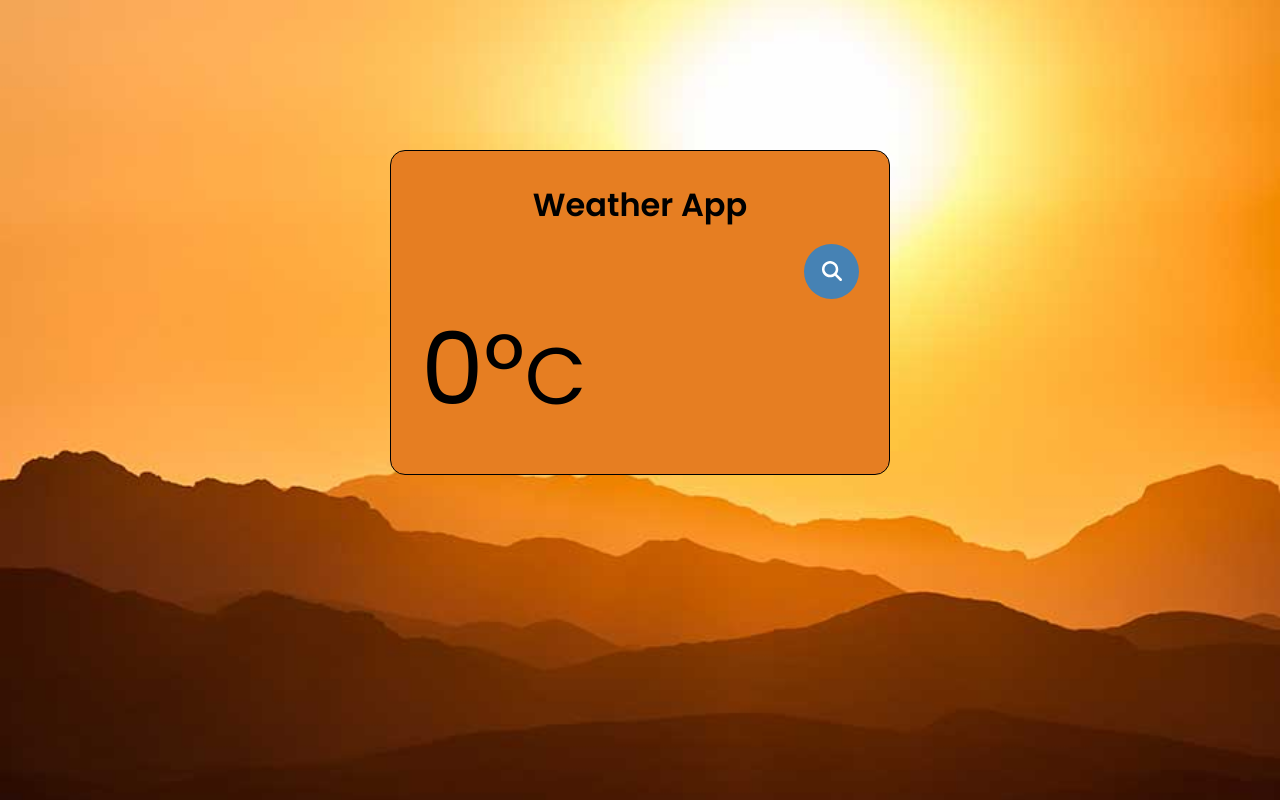
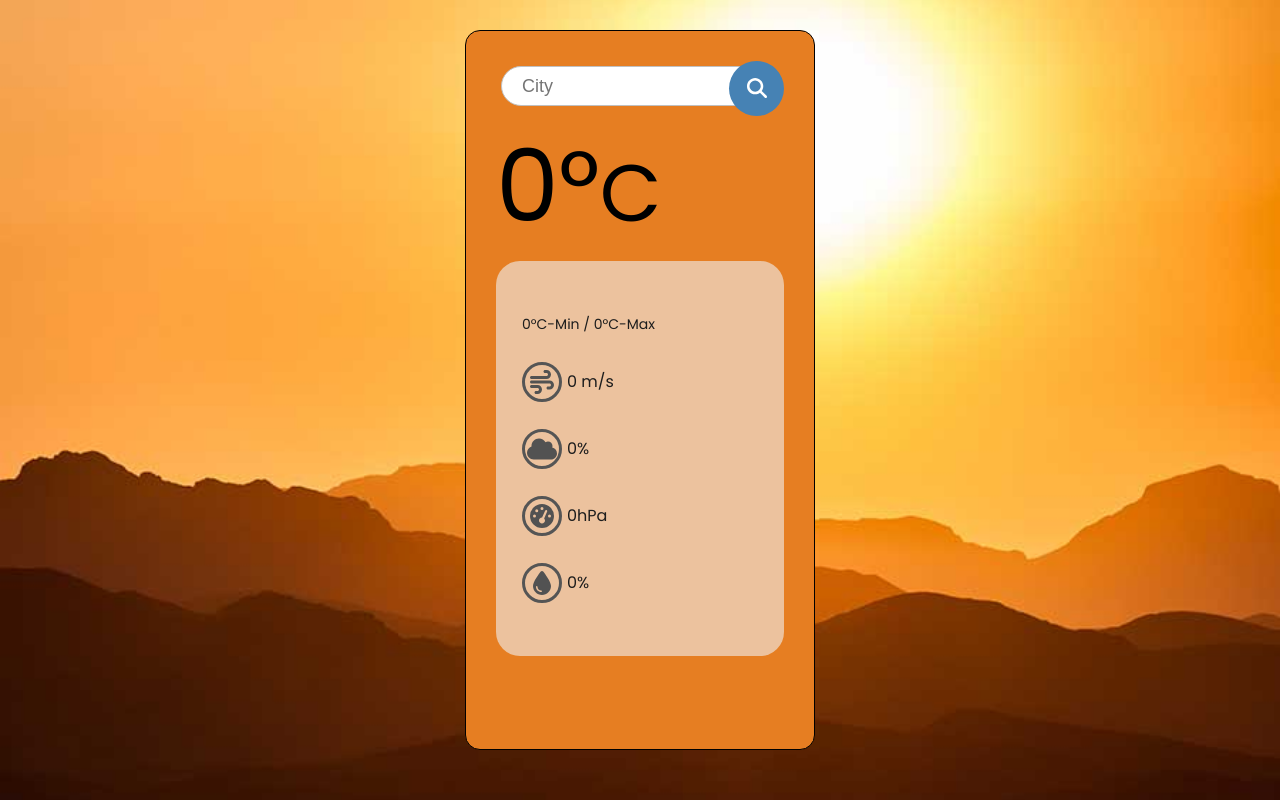
Before and after one commit to MaurSc/WeatherApp, an Angular app: page / in a window 1280 px wide. Built offline with nearby package versions, Linux system fonts and the light colour scheme; no server answers.

Commit message:
agregando el contenedor de los datos climaticos

```diff
--- a/src/app/app.module.ts
+++ b/src/app/app.module.ts
@@ -1,20 +1,22 @@
 import { NgModule } from '@angular/core';
 import { BrowserModule } from '@angular/platform-browser';
 import { HttpClientModule }  from '@angular/common/http';
+import { FontAwesomeModule } from '@fortawesome/angular-fontawesome';
 
 import { AppRoutingModule } from './app-routing.module';
 import { AppComponent } from './app.component';
 import { BackgroundImageComponent } from './components/background-image/background-image.component';
 import { FrameWeatherComponent } from './components/frame-weather/frame-weather.component';
-import { FontAwesomeModule } from '@fortawesome/angular-fontawesome';
 import { FormButtonComponent } from './components/form-button/form-button.component';
+import { FrameContentComponent } from './components/frame-content/frame-content.component';
 
 @NgModule({
   declarations: [
     AppComponent,
     BackgroundImageComponent,
     FrameWeatherComponent,
-    FormButtonComponent
+    FormButtonComponent,
+    FrameContentComponent
   ],
   imports: [
     BrowserModule,
--- a/src/app/components/form-button/form-button.component.css
+++ b/src/app/components/form-button/form-button.component.css
@@ -1,13 +1,12 @@
 
 .form-container{
     position: relative;
-    margin-top:15px;
     padding:5px;
     display: flex;
     justify-content: flex-end;
 }
 .form-container input{
-    width:0px;
+    width:280px;
     height: 40px;
     padding:0 20px;
     font-size: 18px;
@@ -15,7 +14,6 @@
     outline: none;
     border: 1px  solid silver;
     border-radius: 30px;
-    transition: all 1s ease;
 }
 .btn{
     position: absolute;
@@ -31,9 +29,3 @@
     border-radius:50%;
     cursor: pointer;
 }
-.form-container:hover input{
-    width:240px;
-}
-.form-container input:focus{
-    width:240px;
-}
--- /dev/null
+++ b/src/app/components/frame-content/frame-content.component.css
@@ -0,0 +1,52 @@
+.details{
+    padding: 26px;
+    height: 60%;
+    width: 100%;
+    background-color: rgb(241, 241, 241,0.60);
+    border-radius: 24px;
+    display: flex;
+    flex-direction: column;
+    justify-content: space-evenly;
+}
+.minmax{
+    color: #1d1d1d;
+    font-size: 14px;
+    text-align: left;
+}
+.detail{
+    display: flex;
+    align-items:center;
+}
+
+.detail p{
+    color: #1d1d1d;
+    font-size: 16px;
+    margin-left:5px;
+}
+
+.icon{
+    width: 40px;
+    height: 40px;
+    border: 3px solid #555;
+    border-radius: 50%;
+
+}
+fa-icon{
+    font-size: 24px;
+    color: #525252;
+    text-align:center;
+}
+
+.info{
+    font-size:10px;
+    margin-left: 10px;
+    padding: 2px;
+    border: 1px solid #525252;
+    border-radius:3px;
+    display:none;
+    transition: all .5s;
+}
+
+.detail:hover .info{
+    display:block;
+}
--- /dev/null
+++ b/src/app/components/frame-content/frame-content.component.html
@@ -0,0 +1,43 @@
+
+    <div class="details">
+        <div class="minmax">
+            <p>{{tempMin}}&#176;<span>C</span>-Min / {{tempMax}}&#176;<span>C</span>-Max</p>
+        </div>
+        <div class="detail">
+
+            <fa-icon
+            [icon]="faWind"
+            class="icon"
+            >
+            </fa-icon>
+            <p>{{wind}} m/s</p>
+            <span class="info">wind speed</span>
+        </div>
+        <div class="detail">
+            <fa-icon
+            [icon]="faCloud"
+            class="icon"
+            >
+            </fa-icon>
+            <p>{{cloud}}%</p>
+            <span class="info">Cloudiness</span>
+        </div>
+        <div class="detail">
+            <fa-icon
+            [icon]="faGaugeHigh"
+            class="icon"
+            >
+            </fa-icon>
+            <p>{{pressure}}hPa</p>
+            <span class="info">Pressure in hPa</span>
+        </div>
+        <div class="detail">
+            <fa-icon
+            [icon]="faDroplet"
+            class="icon"
+            >
+            </fa-icon>
+            <p>{{humidity}}%</p>
+            <span class="info">Humidity percent</span>
+        </div>
+    </div>
--- /dev/null
+++ b/src/app/components/frame-content/frame-content.component.ts
@@ -0,0 +1,28 @@
+import { Component, OnInit, Input } from '@angular/core';
+
+import { faWind, faCloud, faDroplet, faGaugeHigh } from '@fortawesome/free-solid-svg-icons';
+
+@Component({
+  selector: 'app-frame-content',
+  templateUrl: './frame-content.component.html',
+  styleUrls: ['./frame-content.component.css']
+})
+export class FrameContentComponent implements OnInit {
+  @Input() tempMin:number =0;
+  @Input() tempMax:number =0;
+  @Input() wind:number =0;
+  @Input() cloud:number =0;
+  @Input() pressure:number =0;
+  @Input() humidity:number =0;
+  //icons
+  faWind = faWind;
+  faCloud = faCloud;
+  faDroplet = faDroplet;
+  faGaugeHigh = faGaugeHigh;
+  grade:string = ' &#176;';
+  constructor() { }
+
+  ngOnInit(): void {
+  }
+
+}
--- a/src/app/components/frame-weather/frame-weather.component.css
+++ b/src/app/components/frame-weather/frame-weather.component.css
@@ -1,22 +1,21 @@
 .container{
-    max-width: 500px;
+    max-width: 350px;
+    height: 90%;
     margin:30px auto;
-    margin-top:150px;
-    overflow: auto;
-    min-height: 300px;
     border: 1px solid black;
     padding: 30px;
     border-radius: 15px;
     text-align: center;
+    align-items:baseline;
 }
 .temperature{
     display: flex;
     justify-content: space-between;
 }
-.temperature h2{
+h2{
     text-align: right;
-    font-size: 18px;
-    margin-top: 15px;
+    font-size: 16px;
+    margin-top: 10px;
 }
 .temperature p{
     font-size:100px;
@@ -24,3 +23,7 @@
 .temperature p span{
     font-size:80px;
 }
+
+@media (max-width: 768px) {
+
+}
--- a/src/app/components/frame-weather/frame-weather.component.html
+++ b/src/app/components/frame-weather/frame-weather.component.html
@@ -1,9 +1,16 @@
 <div class="container" [ngStyle]="{'background-color':'#E67E22'}">
-    <h1>Weather App</h1>
     <app-form-button></app-form-button>
+    <h2 *ngIf="weather.name">{{weather.name}}, {{weather.sys.country}}</h2>
     <div class="temperature">
             <p>{{weather.main.temp}}&#176;<span>C</span></p>
-            <h2 *ngIf="weather.name">{{weather.name}}, {{weather.sys.country}}</h2>
     </div>
-
+    <app-frame-content
+        [tempMin]="weather.main.temp_min"
+        [tempMax]="weather.main.temp_max"
+        [wind]="weather.wind.speed"
+        [cloud]="weather.clouds.all"
+        [pressure]="weather.main.pressure"
+        [humidity]="weather.main.humidity"
+    >
+    </app-frame-content>
 </div>
--- a/src/app/components/frame-weather/frame-weather.component.ts
+++ b/src/app/components/frame-weather/frame-weather.component.ts
@@ -36,6 +36,8 @@ export class FrameWeatherComponent implements OnInit{
     this.weatherApiService.getWeatherLocationn(lat,lng).subscribe(res => {
       this.weather = res;
       this.weather.main.temp = Math.floor(this.weather.main.temp - 273.15);
+      this.weather.main.temp_min = Math.floor(this.weather.main.temp_min - 273.15);
+      this.weather.main.temp_max = Math.floor(this.weather.main.temp_max - 273.15);
     });
   }
 
```
